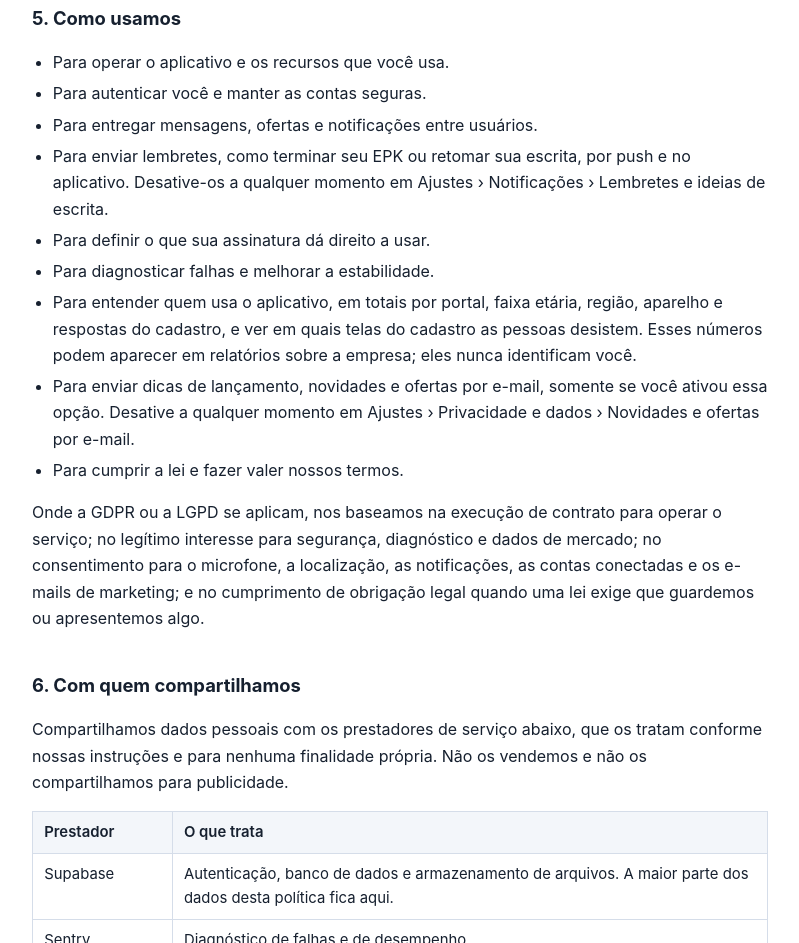
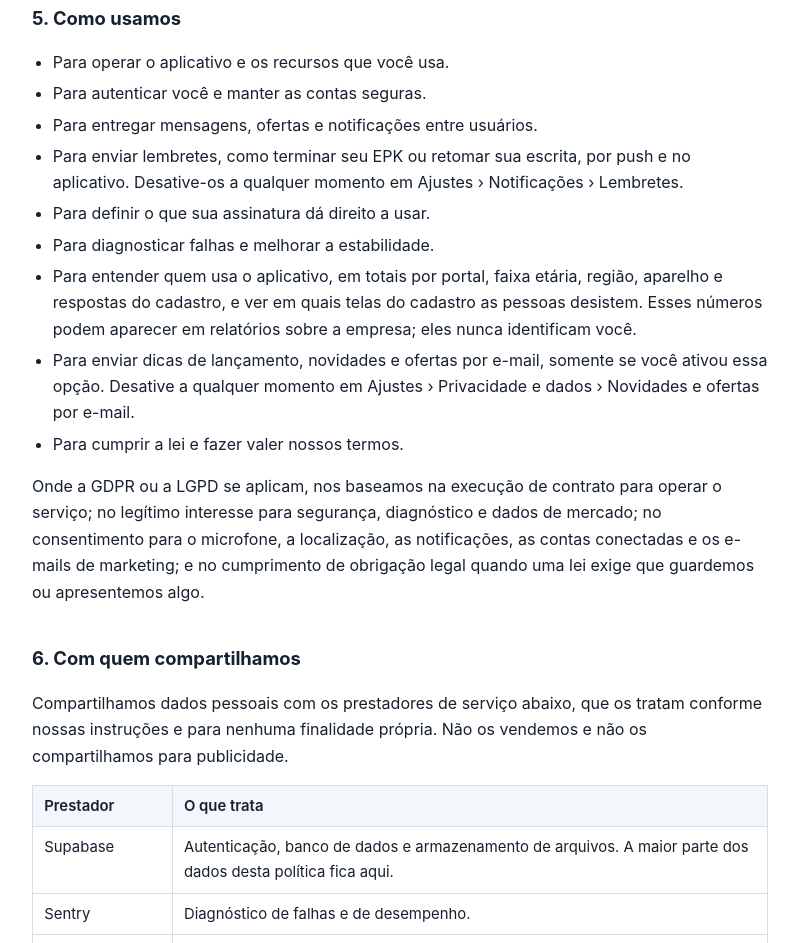
Before and after one commit to astnmjrs214/legal, a plain HTML site: page privacy-pt.html in a window 1280 px wide. Shown: the part 4365-5308 px from the top of the page, without its empty margins (240-1039 px from the left). Drawn offline with Linux system fonts and the light colour scheme.

```diff
--- a/privacy-pt.html
+++ b/privacy-pt.html
@@ -127,7 +127,7 @@ corrigiremos ou removeremos.</p>
   <li>Para operar o aplicativo e os recursos que você usa.</li>
   <li>Para autenticar você e manter as contas seguras.</li>
   <li>Para entregar mensagens, ofertas e notificações entre usuários.</li>
-  <li>Para enviar lembretes, como terminar seu EPK ou retomar sua escrita, por push e no aplicativo. Desative-os a qualquer momento em Ajustes &rsaquo; Notificações &rsaquo; Lembretes e ideias de escrita.</li>
+  <li>Para enviar lembretes, como terminar seu EPK ou retomar sua escrita, por push e no aplicativo. Desative-os a qualquer momento em Ajustes &rsaquo; Notificações &rsaquo; Lembretes.</li>
   <li>Para definir o que sua assinatura dá direito a usar.</li>
   <li>Para diagnosticar falhas e melhorar a estabilidade.</li>
   <li>Para entender quem usa o aplicativo, em totais por portal, faixa etária, região, aparelho e respostas do cadastro, e ver em quais telas do cadastro as pessoas desistem. Esses números podem aparecer em relatórios sobre a empresa; eles nunca identificam você.</li>
```
Also changed, not shown: privacy.html (+1 -1 lines).
